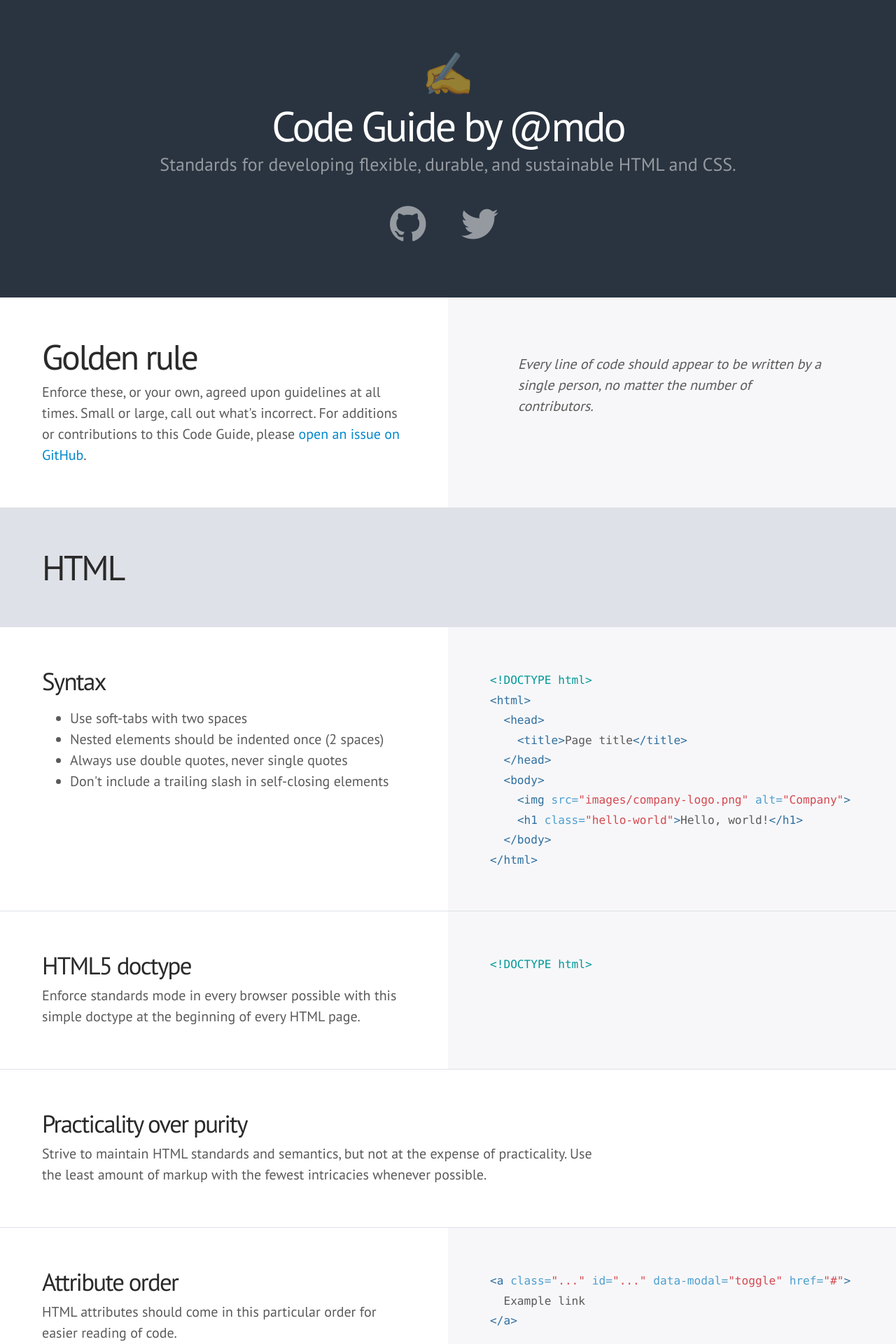
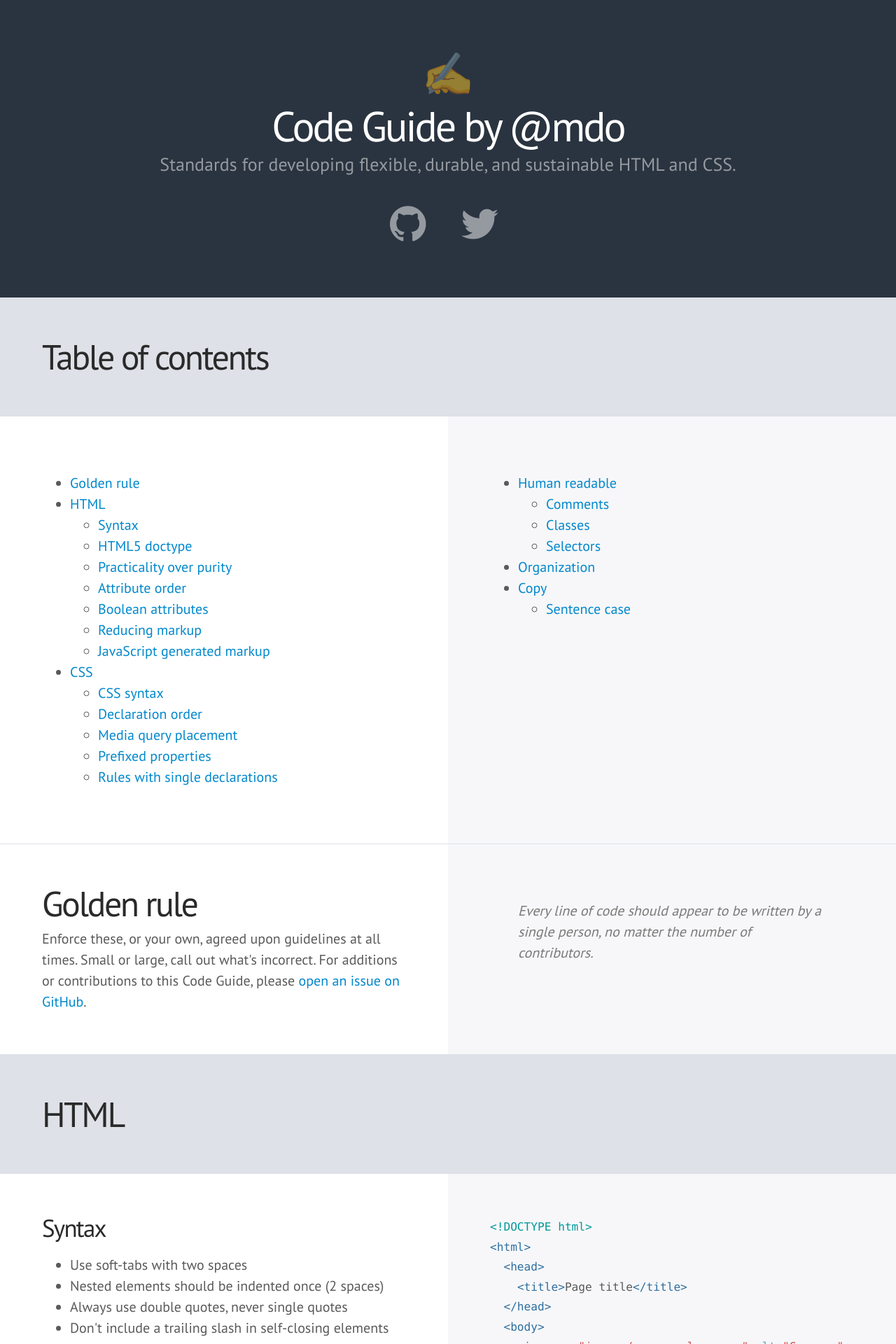
Before and after one commit to mdo/code-guide, a Jekyll site: the page built from index.html, in a window 1280 px wide. Shown: the top 1920 px of the page at 70% size. Built offline with Jekyll 4.4.1, drawn with Linux system fonts in a browser that asks for light colours; Markdown is read by kramdown in place of the engine named in the settings; comment, search, counter and statistics services are not loaded.

Commit message:
toc and editing

```diff
--- a/code-guide.css
+++ b/code-guide.css
@@ -1,6 +1,11 @@
 ---
 layout: nil
 ---
+
+
+/*
+ * Fonts
+ */
 
 @font-face {
   font-family: 'fontello';
@@ -31,6 +36,9 @@
 .icon-twitter:before { content: '\e801'; } /* '' */
 
 
+/*
+ * Scaffolding and type
+ */
 
 html {
   font-size: 16px;
@@ -78,7 +86,9 @@
 }
 
 blockquote {
+  position: relative;
   font-style: italic;
+  color: #7a7a7a;
 }
 blockquote p {
   margin-bottom: 0;
@@ -141,6 +151,7 @@
 .col + .col {
   background-color: #f7f7f9;
 }
+
 @media (min-width: 48rem) {
   .section {
     display: table;
@@ -195,6 +206,7 @@
   padding: 2rem 1rem 1.5rem;
   background-color: #dfe1e8;
 }
+
 @media (min-width: 38rem) {
   .heading {
     padding: 3rem 3rem 2.5rem;
--- a/index.html
+++ b/index.html
@@ -1,6 +1,55 @@
 ---
 layout: default
 ---
+
+
+<div class="heading" id="toc">
+  <h2>Table of contents</h2>
+</div>
+<div class="section toc">
+  <div class="col">
+    <ul>
+      <li><a href="#golden-rule">Golden rule</a></li>
+      <li><a href="#html">HTML</a>
+        <ul>
+          <li><a href="#html-syntax">Syntax</a></li>
+          <li><a href="#html-doctype">HTML5 doctype</a></li>
+          <li><a href="#html-practicality-over-purity">Practicality over purity</a></li>
+          <li><a href="#html-attribute-order">Attribute order</a></li>
+          <li><a href="#html-boolean-attributes">Boolean attributes</a></li>
+          <li><a href="#html-reducing-markup">Reducing markup</a></li>
+          <li><a href="#html-javascript">JavaScript generated markup</a></li>
+        </ul>
+      </li>
+      <li><a href="#css">CSS</a>
+        <ul>
+          <li><a href="#css-syntax">CSS syntax</a></li>
+          <li><a href="#css-declaration-order">Declaration order</a></li>
+          <li><a href="#css-media-queries">Media query placement</a></li>
+          <li><a href="#css-prefixed-properties">Prefixed properties</a></li>
+          <li><a href="#css-single-declarations">Rules with single declarations</a></li>
+        </ul>
+      </li>
+    </ul>
+  </div>
+  <div class="col">
+    <ul>
+      <li><a href="#human-readable">Human readable</a>
+        <ul>
+          <li><a href="#comments">Comments</a></li>
+          <li><a href="#classes">Classes</a></li>
+          <li><a href="#selectors">Selectors</a></li>
+        </ul>
+      </li>
+      <li><a href="#organization">Organization</a></li>
+      <li><a href="#copy">Copy</a>
+        <ul>
+          <li><a href="#copy-sentence-case">Sentence case</a></li>
+        </ul>
+      </li>
+    </ul>
+  </div>
+</div>
 
 
 <div class="section">
@@ -148,7 +197,7 @@
   </div>
 </div>
 
-<div class="section" id="css-mediaa-queries">
+<div class="section" id="css-media-queries">
   <div class="col">
     <h3>Media query placement</h3>
     <p>Place media queries as close to their relevant rule sets whenever possible. Don't bundle them all in a separate stylesheet or at the end of the document. Doing so only makes it easier for folks to miss them in the future. Here's a typical setup.</p>
@@ -269,9 +318,9 @@
   <h2 id="copy">Copy</h2>
 </div>
 
-<div class="section">
+<div class="section" id="copy-sentence-case">
   <div class="col">
-    <h3 id="sentencecase">Sentence case</h3>
+    <h3>Sentence case</h3>
     <p>Always write copy, including headings and code comments, in <a href="http://en.wikipedia.org/wiki/Letter_case#Usage">sentence case</a>. In other words, aside from titles and proper nouns, only the first word should be capitalized.</p>
   </div>
 </div>
```
